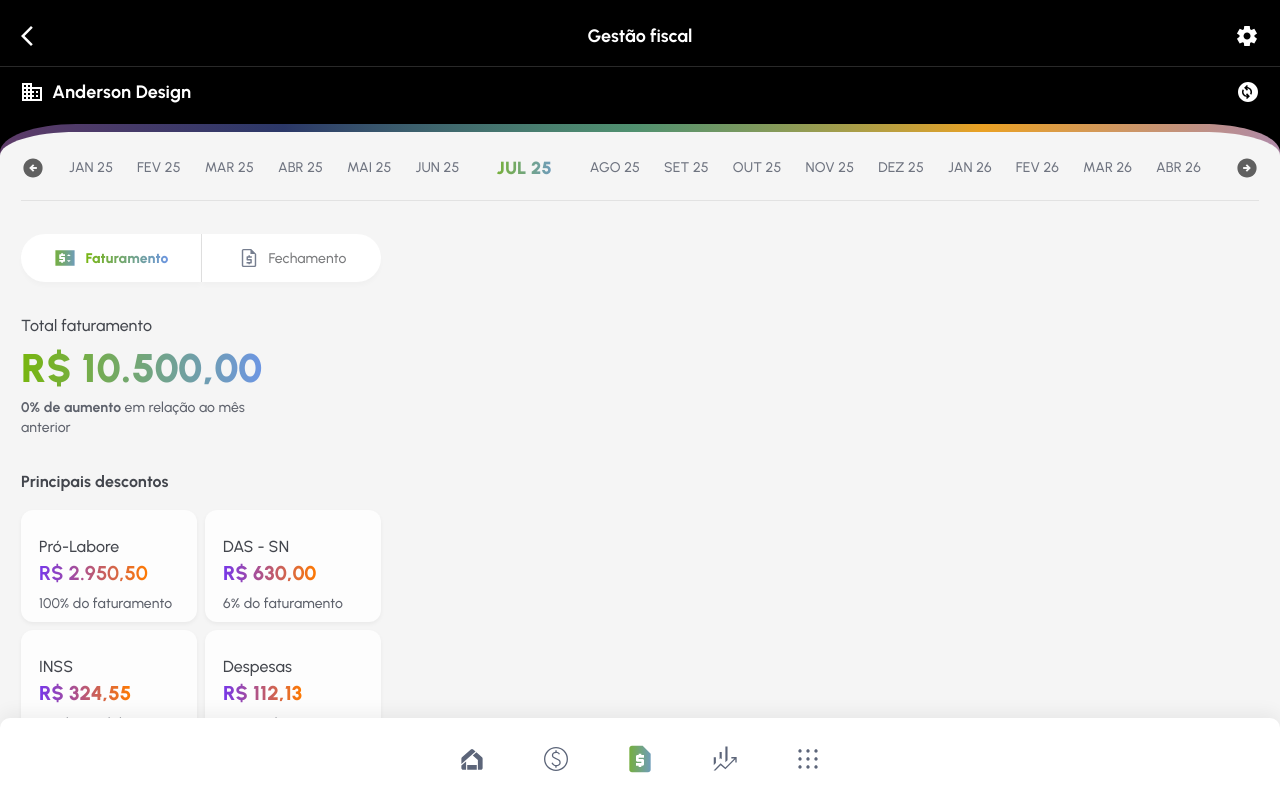
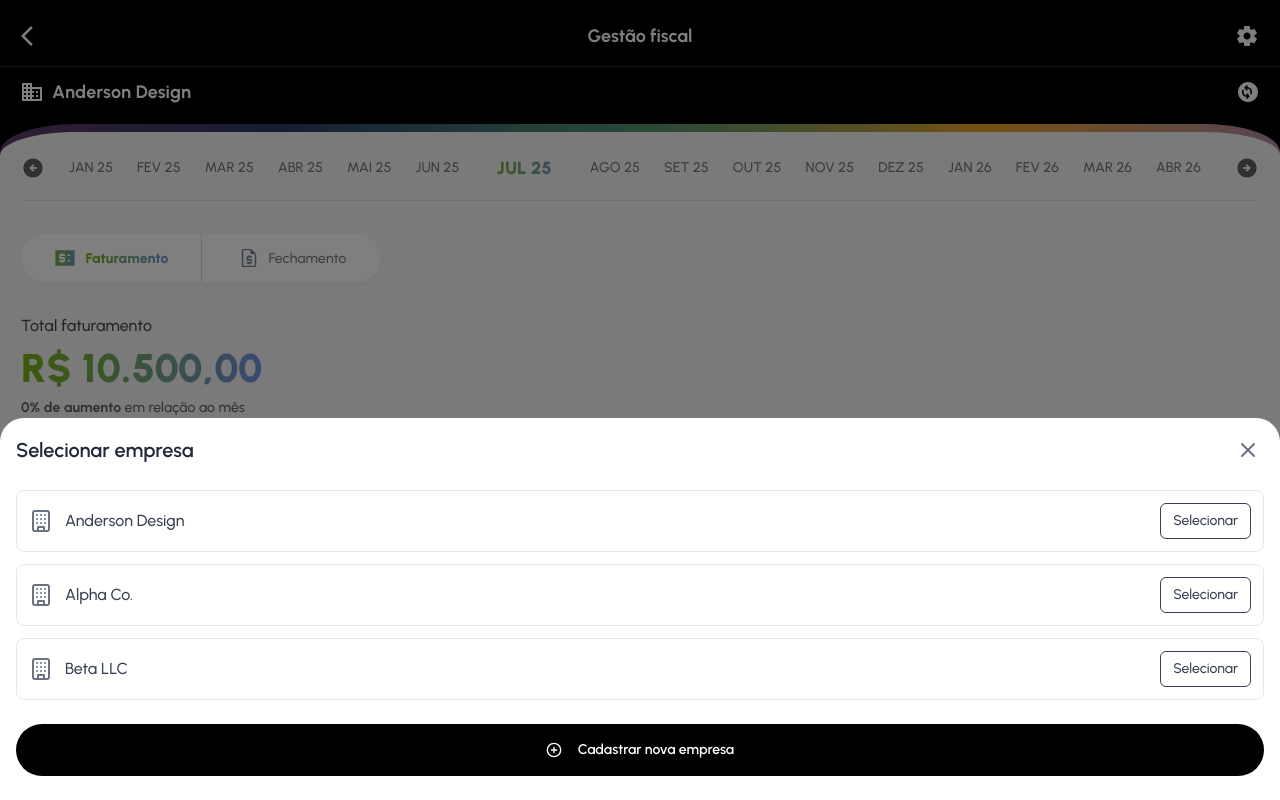
Before and after one commit to euandersonsantos/financas-v1, a React (Vite) app: page / in a window 1280 px wide. Both pictures are taken after a click on the button 1248 px from the left and 92 px from the top of the page. Shown: the top 800 px of the page. Built offline with nearby package versions, Linux system fonts and the light colour scheme.

Commit message:
Criação do modal de "Trocar empresa"

```diff
--- /dev/null
+++ b/src/components/CompanySwitcherModal.tsx
@@ -0,0 +1,117 @@
+import React, { useState, useEffect } from 'react';
+import { Button } from '@/components/ui/button'; // Assuming you have a Button component
+import { X, Building, PlusCircle } from 'lucide-react'; // Using lucide-react for icons
+
+interface Company {
+  id: string;
+  name: string;
+  icon?: React.ReactNode; // Optional: if you have specific icons per company
+}
+
+// Placeholder company data - replace with your actual data source
+const mockCompanies: Company[] = [
+  { id: '1', name: 'Anderson Design', icon: <Building className="w-6 h-6 mr-3 text-gray-500" /> },
+  { id: '2', name: 'Alpha Co.', icon: <Building className="w-6 h-6 mr-3 text-gray-500" /> },
+  { id: '3', name: 'Beta LLC', icon: <Building className="w-6 h-6 mr-3 text-gray-500" /> },
+];
+
+interface CompanySwitcherModalProps {
+  isOpen: boolean;
+  onClose: () => void;
+  onSelectCompany: (companyId: string) => void; // Callback when a company is selected
+  onRegisterNewCompany: () => void; // Callback for new company registration
+}
+
+export const CompanySwitcherModal: React.FC<CompanySwitcherModalProps> = ({
+  isOpen,
+  onClose,
+  onSelectCompany,
+  onRegisterNewCompany,
+}) => {
+  const [isClosing, setIsClosing] = useState(false);
+
+  // Prevent background scrolling when modal is open
+  useEffect(() => {
+    if (isOpen) {
+      document.body.style.overflow = 'hidden';
+      document.body.style.position = 'fixed';
+      document.body.style.width = '100%';
+    } else {
+      document.body.style.overflow = '';
+      document.body.style.position = '';
+      document.body.style.width = '';
+    }
+    return () => {
+      document.body.style.overflow = '';
+      document.body.style.position = '';
+      document.body.style.width = '';
+    };
+  }, [isOpen]);
+
+  const handleClose = () => {
+    setIsClosing(true);
+    setTimeout(() => {
+      onClose();
+      setIsClosing(false);
+    }, 300); // Duration of the closing animation
+  };
+
+  if (!isOpen) return null;
+
+  return (
+    <div
+      className={`fixed inset-0 z-[60] bg-black/50 transition-opacity duration-300 overflow-hidden ${
+        isClosing ? 'opacity-0' : 'opacity-100'
+      }`}
+      onClick={handleClose} // Close when clicking on the overlay
+    >
+      <div
+        className={`fixed bottom-0 left-0 right-0 bg-white rounded-t-[24px] p-4 pb-6 z-[61] transition-all duration-300 ease-out ${
+          isClosing ? 'translate-y-full' : 'translate-y-0'
+        } ${!isClosing && isOpen ? 'animate-slide-in-bottom' : ''}`}
+        onClick={e => e.stopPropagation()} // Prevent closing when clicking inside the modal
+      >
+        {/* Header */}
+        <div className="flex items-center justify-between mb-6">
+          <h2 className="text-xl font-semibold text-gray-800">Selecionar empresa</h2>
+          <button onClick={handleClose} className="p-1 text-gray-500 hover:text-gray-700">
+            <X size={24} />
+          </button>
+        </div>
+
+        {/* Company List */}
+        <div className="space-y-3 mb-6 max-h-[60vh] overflow-y-auto">
+          {mockCompanies.map((company) => (
+            <div
+              key={company.id}
+              className="flex items-center justify-between p-3 border border-gray-200 rounded-lg hover:bg-gray-50"
+            >
+              <div className="flex items-center">
+                {company.icon || <Building className="w-6 h-6 mr-3 text-gray-500" />}
+                <span className="text-gray-700 font-medium">{company.name}</span>
+              </div>
+              <Button
+                variant="outline"
+                size="sm"
+                onClick={() => onSelectCompany(company.id)}
+                className="bg-transparent border-gray-700 text-gray-700 hover:bg-gray-700 hover:text-white"
+              >
+                Selecionar
+              </Button>
+            </div>
+          ))}
+        </div>
+
+        {/* Register New Company Button */}
+        <Button
+          variant="default"
+          className="w-full bg-black text-white rounded-full font-semibold text-center hover:bg-gray-800 transition-colors h-[52px]"
+          onClick={onRegisterNewCompany}
+        >
+          <PlusCircle size={20} className="mr-2" />
+          Cadastrar nova empresa
+        </Button>
+      </div>
+    </div>
+  );
+};
--- a/src/pages/Index.tsx
+++ b/src/pages/Index.tsx
@@ -10,10 +10,12 @@ import { BottomNavigation } from "@/components/BottomNavigation";
 import { PullToRefreshIndicator } from "@/components/PullToRefreshIndicator";
 import { usePullToRefresh } from "@/hooks/usePullToRefresh";
 import { TransactionEditModal } from "@/components/TransactionEditModal";
+import { CompanySwitcherModal } from "@/components/CompanySwitcherModal";
 
 function Index() {
   const [currentMonth, setCurrentMonth] = useState(6); // Começar em JUL 25
   const [activeTab, setActiveTab] = useState<'faturamento' | 'fechamento'>('faturamento');
+  const [isCompanySwitcherModalOpen, setIsCompanySwitcherModalOpen] = useState(false);
   const [bottomNavTab, setBottomNavTab] = useState('documents');
   const [isEditModalOpen, setIsEditModalOpen] = useState(false);
   const [selectedTransaction, setSelectedTransaction] = useState<any>(null);
@@ -113,6 +115,12 @@ function Index() {
     console.log('Transaction saved:', updatedTransaction);
     setIsEditModalOpen(false);
   };
+
+  const openCompanySwitcherModal = () => setIsCompanySwitcherModalOpen(true);
+  const closeCompanySwitcherModal = () => setIsCompanySwitcherModalOpen(false);
+  const handleSelectCompany = (companyId: string) => {
+    console.log('Company selected:', companyId);
+  };
   const handleRefresh = async () => {
     console.log('Refreshing data...');
     // Simular carregamento
@@ -135,7 +143,7 @@ function Index() {
 
       <Header title="Gestão fiscal" onBackClick={() => console.log('Back clicked')} onSettingsClick={() => console.log('Settings clicked')} />
 
-      <CompanyInfo companyName="Anderson Design" onRefreshClick={() => console.log('Refresh clicked')} />
+      <CompanyInfo companyName="Anderson Design" onRefreshClick={openCompanySwitcherModal} />
 
       <main className="w-full h-[1400px] relative">
         <div className="w-full h-full relative">
@@ -195,6 +203,13 @@ function Index() {
         transaction={selectedTransaction}
         onSave={handleSaveTransaction}
       />
+
+      <CompanySwitcherModal
+        isOpen={isCompanySwitcherModalOpen}
+        onClose={closeCompanySwitcherModal}
+        onSelectCompany={handleSelectCompany}
+        onRegisterNewCompany={() => console.log('Register new company clicked')}
+      />
     </div>;
 }
 export default Index;
```
